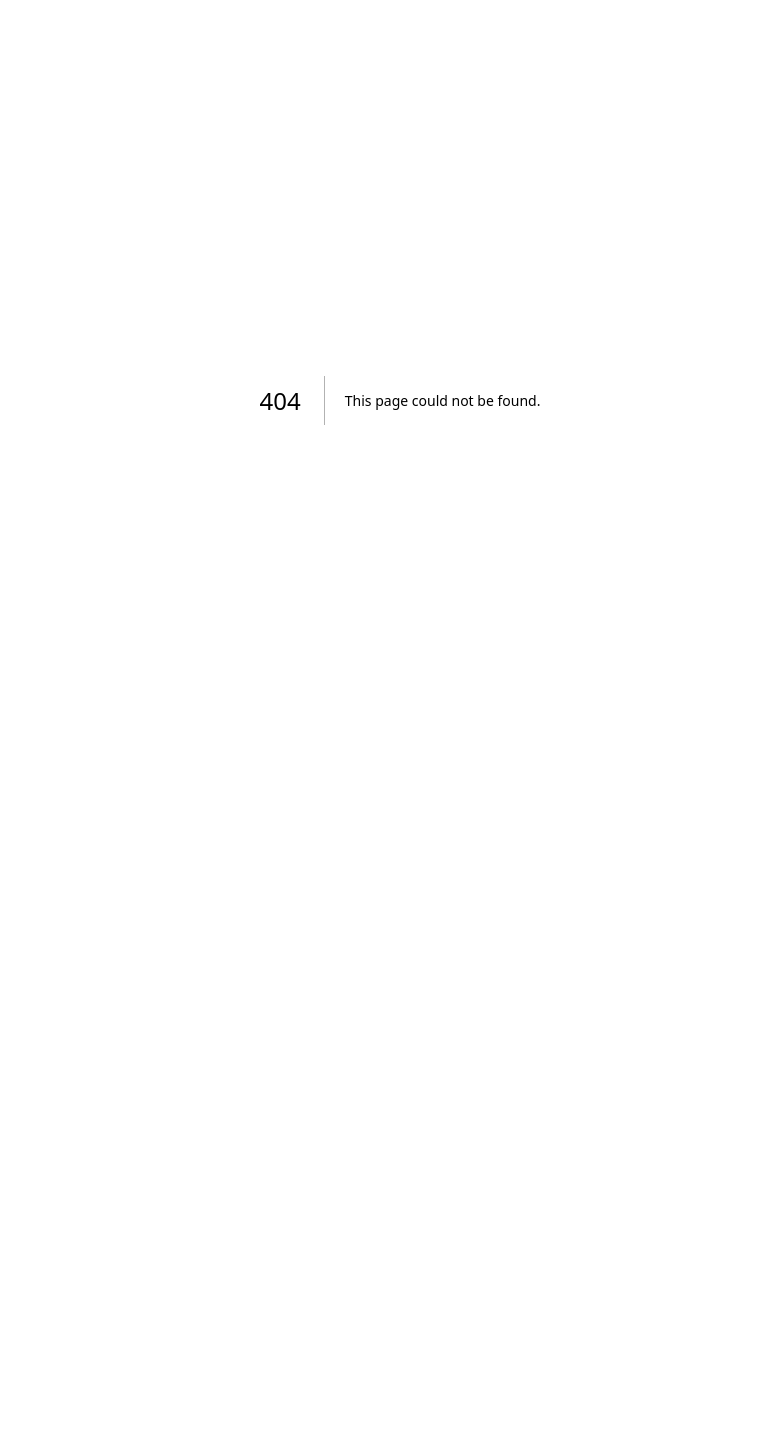
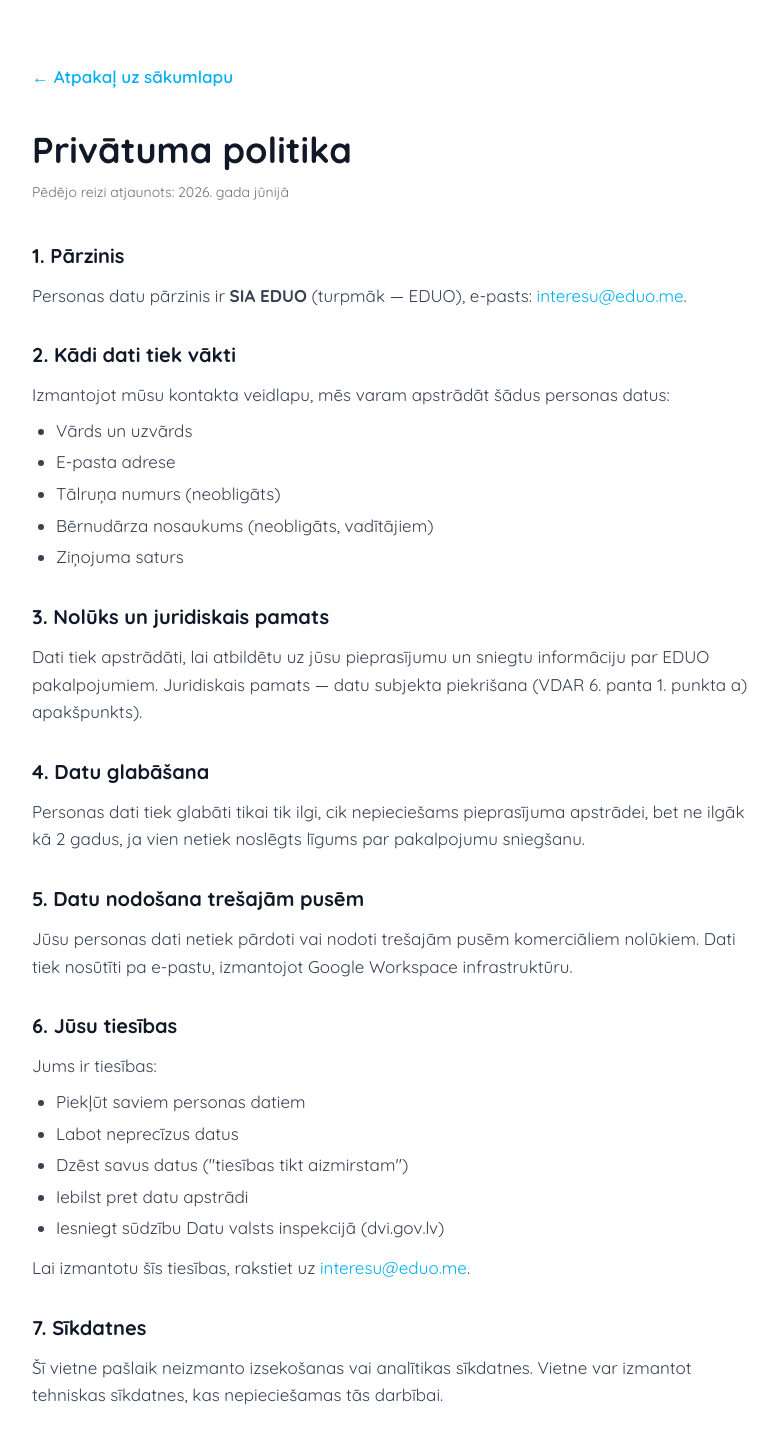
Before and after one commit to fricis-eduo/eduo-interesu, a Next.js app: page /privatuma-politika in a window 1280 px wide. Before the commit this address had no page. Shown: the top 1442 px of the page, without its empty margins (240-1018 px from the left). Before the commit the page ends 800 px from the top, so only its background shows below. Built offline with nearby package versions, Linux system fonts and the light colour scheme.

Commit message:
Add proper social icons, privacy policy page

```diff
--- /dev/null
+++ b/app/privatuma-politika/page.tsx
@@ -0,0 +1,98 @@
+import type { Metadata } from "next";
+import Link from "next/link";
+
+export const metadata: Metadata = {
+  title: "Privātuma politika — EDUO",
+  description: "EDUO privātuma politika un personas datu apstrādes noteikumi.",
+  robots: { index: false, follow: false },
+};
+
+export default function PrivatumaPolitika() {
+  return (
+    <div className="min-h-screen bg-white">
+      <div className="max-w-3xl mx-auto px-4 py-16">
+        <Link
+          href="/"
+          className="inline-flex items-center gap-2 text-eduo-blue font-semibold mb-10 hover:text-eduo-pink transition-colors"
+        >
+          ← Atpakaļ uz sākumlapu
+        </Link>
+
+        <h1 className="text-4xl font-bold text-gray-900 mb-3">Privātuma politika</h1>
+        <p className="text-gray-500 text-sm mb-10">Pēdējo reizi atjaunots: 2026. gada jūnijā</p>
+
+        <div className="prose prose-gray max-w-none space-y-8 text-gray-700 leading-relaxed">
+
+          <section>
+            <h2 className="text-xl font-bold text-gray-900 mb-3">1. Pārzinis</h2>
+            <p>
+              Personas datu pārzinis ir <strong>SIA EDUO</strong> (turpmāk — EDUO),
+              e-pasts: <a href="mailto:interesu@eduo.me" className="text-eduo-blue hover:underline">interesu@eduo.me</a>.
+            </p>
+          </section>
+
+          <section>
+            <h2 className="text-xl font-bold text-gray-900 mb-3">2. Kādi dati tiek vākti</h2>
+            <p>Izmantojot mūsu kontakta veidlapu, mēs varam apstrādāt šādus personas datus:</p>
+            <ul className="list-disc pl-6 mt-2 space-y-1">
+              <li>Vārds un uzvārds</li>
+              <li>E-pasta adrese</li>
+              <li>Tālruņa numurs (neobligāts)</li>
+              <li>Bērnudārza nosaukums (neobligāts, vadītājiem)</li>
+              <li>Ziņojuma saturs</li>
+            </ul>
+          </section>
+
+          <section>
+            <h2 className="text-xl font-bold text-gray-900 mb-3">3. Nolūks un juridiskais pamats</h2>
+            <p>
+              Dati tiek apstrādāti, lai atbildētu uz jūsu pieprasījumu un sniegtu informāciju par EDUO pakalpojumiem.
+              Juridiskais pamats — datu subjekta piekrišana (VDAR 6. panta 1. punkta a) apakšpunkts).
+            </p>
+          </section>
+
+          <section>
+            <h2 className="text-xl font-bold text-gray-900 mb-3">4. Datu glabāšana</h2>
+            <p>
+              Personas dati tiek glabāti tikai tik ilgi, cik nepieciešams pieprasījuma apstrādei,
+              bet ne ilgāk kā 2 gadus, ja vien netiek noslēgts līgums par pakalpojumu sniegšanu.
+            </p>
+          </section>
+
+          <section>
+            <h2 className="text-xl font-bold text-gray-900 mb-3">5. Datu nodošana trešajām pusēm</h2>
+            <p>
+              Jūsu personas dati netiek pārdoti vai nodoti trešajām pusēm komerciāliem nolūkiem.
+              Dati tiek nosūtīti pa e-pastu, izmantojot Google Workspace infrastruktūru.
+            </p>
+          </section>
+
+          <section>
+            <h2 className="text-xl font-bold text-gray-900 mb-3">6. Jūsu tiesības</h2>
+            <p>Jums ir tiesības:</p>
+            <ul className="list-disc pl-6 mt-2 space-y-1">
+              <li>Piekļūt saviem personas datiem</li>
+              <li>Labot neprecīzus datus</li>
+              <li>Dzēst savus datus ("tiesības tikt aizmirstam")</li>
+              <li>Iebilst pret datu apstrādi</li>
+              <li>Iesniegt sūdzību Datu valsts inspekcijā (dvi.gov.lv)</li>
+            </ul>
+            <p className="mt-3">
+              Lai izmantotu šīs tiesības, rakstiet uz{" "}
+              <a href="mailto:interesu@eduo.me" className="text-eduo-blue hover:underline">interesu@eduo.me</a>.
+            </p>
+          </section>
+
+          <section>
+            <h2 className="text-xl font-bold text-gray-900 mb-3">7. Sīkdatnes</h2>
+            <p>
+              Šī vietne pašlaik neizmanto izsekošanas vai analītikas sīkdatnes.
+              Vietne var izmantot tehniskas sīkdatnes, kas nepieciešamas tās darbībai.
+            </p>
+          </section>
+
+        </div>
+      </div>
+    </div>
+  );
+}
--- a/components/layout/Footer.tsx
+++ b/components/layout/Footer.tsx
@@ -1,6 +1,17 @@
 import Image from "next/image";
-import { Share2, Users, Music2 } from "lucide-react";
 import { NAV_LINKS } from "@/lib/constants";
+
+const InstagramIcon = () => (
+  <svg width="16" height="16" viewBox="0 0 24 24" fill="currentColor">
+    <path d="M12 2.163c3.204 0 3.584.012 4.85.07 3.252.148 4.771 1.691 4.919 4.919.058 1.265.069 1.645.069 4.849 0 3.205-.012 3.584-.069 4.849-.149 3.225-1.664 4.771-4.919 4.919-1.266.058-1.644.07-4.85.07-3.204 0-3.584-.012-4.849-.07-3.26-.149-4.771-1.699-4.919-4.92-.058-1.265-.07-1.644-.07-4.849 0-3.204.013-3.583.07-4.849.149-3.227 1.664-4.771 4.919-4.919 1.266-.057 1.645-.069 4.849-.069zm0-2.163c-3.259 0-3.667.014-4.947.072-4.358.2-6.78 2.618-6.98 6.98-.059 1.281-.073 1.689-.073 4.948 0 3.259.014 3.668.072 4.948.2 4.358 2.618 6.78 6.98 6.98 1.281.058 1.689.072 4.948.072 3.259 0 3.668-.014 4.948-.072 4.354-.2 6.782-2.618 6.979-6.98.059-1.28.073-1.689.073-4.948 0-3.259-.014-3.667-.072-4.947-.196-4.354-2.617-6.78-6.979-6.98-1.281-.059-1.69-.073-4.949-.073zm0 5.838c-3.403 0-6.162 2.759-6.162 6.162s2.759 6.163 6.162 6.163 6.162-2.759 6.162-6.163c0-3.403-2.759-6.162-6.162-6.162zm0 10.162c-2.209 0-4-1.79-4-4 0-2.209 1.791-4 4-4s4 1.791 4 4c0 2.21-1.791 4-4 4zm6.406-11.845c-.796 0-1.441.645-1.441 1.44s.645 1.44 1.441 1.44c.795 0 1.439-.645 1.439-1.44s-.644-1.44-1.439-1.44z"/>
+  </svg>
+);
+
+const FacebookIcon = () => (
+  <svg width="16" height="16" viewBox="0 0 24 24" fill="currentColor">
+    <path d="M24 12.073c0-6.627-5.373-12-12-12s-12 5.373-12 12c0 5.99 4.388 10.954 10.125 11.854v-8.385H7.078v-3.47h3.047V9.43c0-3.007 1.792-4.669 4.533-4.669 1.312 0 2.686.235 2.686.235v2.953H15.83c-1.491 0-1.956.925-1.956 1.874v2.25h3.328l-.532 3.47h-2.796v8.385C19.612 23.027 24 18.062 24 12.073z"/>
+  </svg>
+);
 
 export default function Footer() {
   return (
@@ -58,29 +69,31 @@
               </li>
             </ul>
             <div className="flex gap-3">
-              {[
-                { Icon: Share2, label: "Instagram", href: "https://www.instagram.com/eduo_me/" },
-                { Icon: Users, label: "Facebook", href: "https://www.facebook.com/eduolatvija" },
-                { Icon: Music2, label: "TikTok", href: "#" },
-              ].map(({ Icon, label, href }) => (
               <a
-                  key={label}
-                  href={href}
+                href="https://www.instagram.com/eduo_me/"
                 target="_blank"
                 rel="noopener noreferrer"
-                  aria-label={label}
+                aria-label="Instagram"
                 className="w-9 h-9 rounded-full bg-gray-700 flex items-center justify-center hover:bg-eduo-blue transition-colors"
               >
-                  <Icon size={16} />
+                <InstagramIcon />
               </a>
-              ))}
+              <a
+                href="https://www.facebook.com/eduolatvija"
+                target="_blank"
+                rel="noopener noreferrer"
+                aria-label="Facebook"
+                className="w-9 h-9 rounded-full bg-gray-700 flex items-center justify-center hover:bg-eduo-blue transition-colors"
+              >
+                <FacebookIcon />
+              </a>
             </div>
           </div>
         </div>
 
         <div className="border-t border-gray-800 pt-6 flex flex-col sm:flex-row items-center justify-between gap-3 text-xs text-gray-500">
           <span>© 2026 SIA EDUO. Visas tiesības aizsargātas.</span>
-          <a href="#" className="hover:text-gray-300 transition-colors">
+          <a href="/privatuma-politika" className="hover:text-gray-300 transition-colors">
             Privātuma politika
           </a>
         </div>
```
Lines whose indentation alone changed are shown as unchanged.
